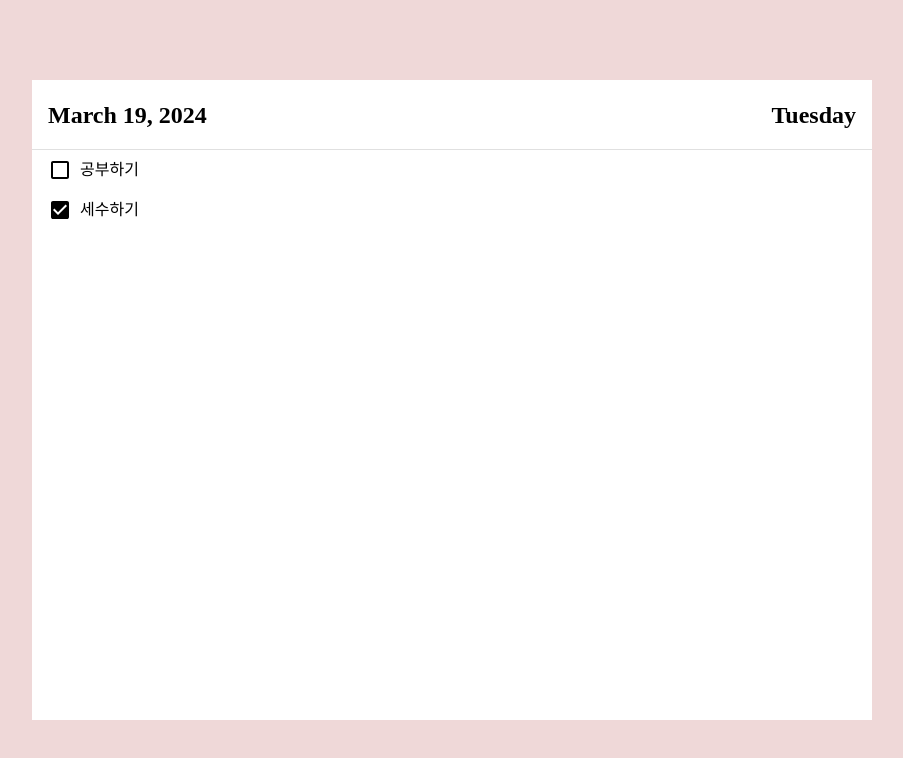
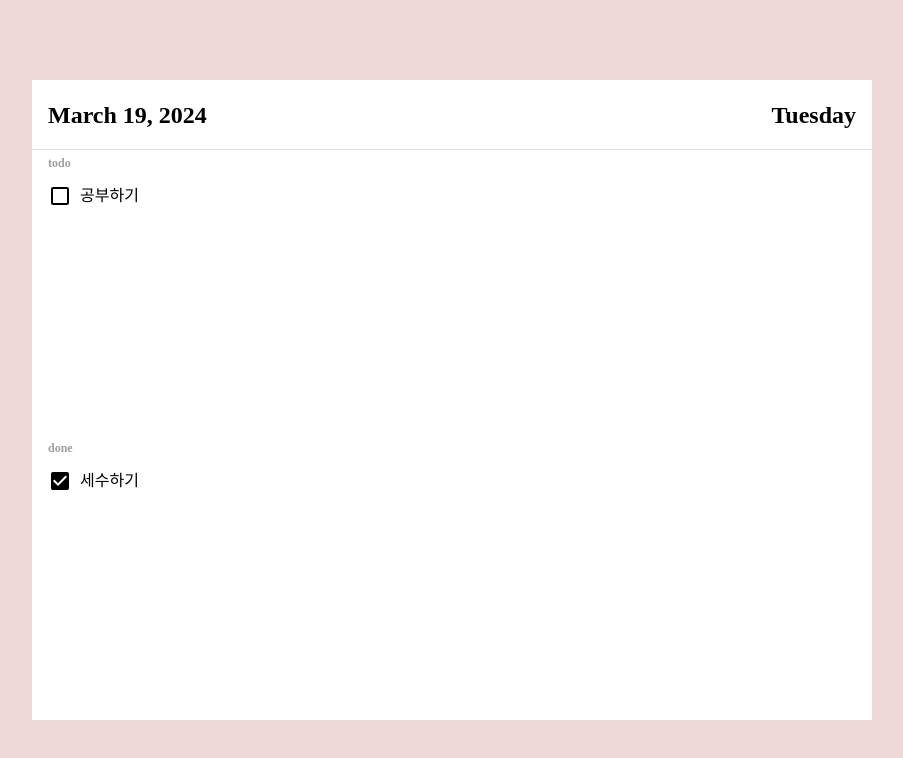
Before and after one commit to songess/CEOS_week2_reactTodo, a React (Create React App) app: page / in a window 1280 px wide. Shown: the top 758 px of the page, without its empty margins (188-1091 px from the left). Built offline with nearby package versions, Linux system fonts and the light colour scheme.

Commit message:
feat: TodoSection 구현

```diff
--- a/src/App.js
+++ b/src/App.js
@@ -1,11 +1,22 @@
 import styled from 'styled-components';
+import DoneSection from './components/DoneSection';
 import TodoCard from './components/TodoCard';
 import TodoHeader from './components/TodoHeader';
+import TodoSection from './components/TodoSection';
 
-const DUMMYTOOLIST = [
+const DUMMYLOCALSTROAGETODOLIST = [
   { todo: '공부하기', isdone: false },
   { todo: '세수하기', isdone: true },
 ];
+
+const DUMMYTODOLIST = DUMMYLOCALSTROAGETODOLIST.filter(
+  (todo) => todo.isdone === false
+);
+const DUMMYDONELIST = DUMMYLOCALSTROAGETODOLIST.filter(
+  (todo) => todo.isdone === true
+);
+console.log(DUMMYTODOLIST);
+console.log(DUMMYDONELIST);
 
 let Layout = styled.div`
   width: 100%;
@@ -21,6 +32,8 @@ let TodoListLayout = styled.div`
   width: 100%;
   height: 80%;
   max-width: 840px;
+  display: flex;
+  flex-direction: column;
   background-color: white;
   @media (max-width: 768px) {
     height: 100%;
@@ -32,9 +45,8 @@ function App() {
     <Layout>
       <TodoListLayout>
         <TodoHeader />
-        {DUMMYTOOLIST.map((todo, index) => {
-          return <TodoCard key={index} todo={todo.todo} isdone={todo.isdone} />;
-        })}
+        <TodoSection todoList={DUMMYTODOLIST} />
+        <DoneSection doneList={DUMMYDONELIST} />
       </TodoListLayout>
     </Layout>
   );
--- /dev/null
+++ b/src/components/DoneSection.js
@@ -0,0 +1,27 @@
+import React from 'react';
+import styled from 'styled-components';
+import TodoCard from './TodoCard';
+
+let DoneSectionLayout = styled.div`
+  width: 100%;
+  display: flex;
+  flex-direction: column;
+  flex: 1 1;
+`;
+let TodoListHeaderBox = styled.div`
+  font-size: 0.75rem;
+  padding: 0.25rem 1rem;
+  font-weight: 700;
+  color: #9e9e9e;
+`;
+
+export default function DoneSection({ doneList }) {
+  return (
+    <DoneSectionLayout>
+      <TodoListHeaderBox>done</TodoListHeaderBox>
+      {doneList.map((todo, index) => {
+        return <TodoCard key={index} todo={todo.todo} isdone={todo.isdone} />;
+      })}
+    </DoneSectionLayout>
+  );
+}
--- /dev/null
+++ b/src/components/TodoSection.js
@@ -0,0 +1,27 @@
+import React from 'react';
+import styled from 'styled-components';
+import TodoCard from './TodoCard';
+
+let TodoSectionLayout = styled.div`
+  width: 100%;
+  display: flex;
+  flex-direction: column;
+  flex: 1 1;
+`;
+let TodoListHeaderBox = styled.div`
+  font-size: 0.75rem;
+  padding: 0.25rem 1rem;
+  font-weight: 700;
+  color: #9e9e9e;
+`;
+
+export default function TodoSection({ todoList }) {
+  return (
+    <TodoSectionLayout>
+      <TodoListHeaderBox>todo</TodoListHeaderBox>
+      {todoList.map((todo, index) => {
+        return <TodoCard key={index} todo={todo.todo} isdone={todo.isdone} />;
+      })}
+    </TodoSectionLayout>
+  );
+}
```
